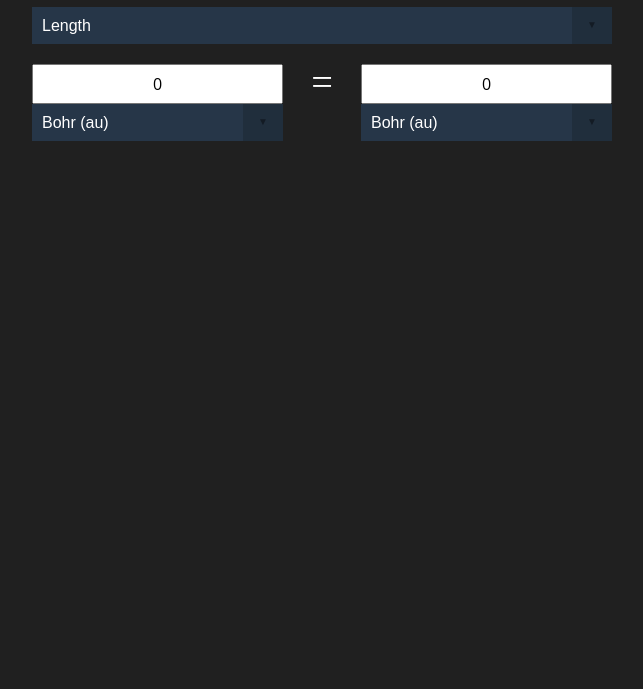
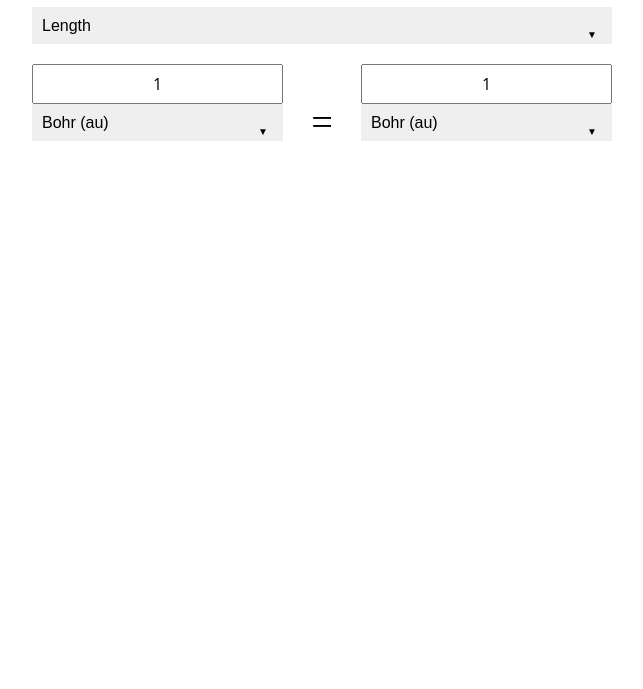
Before and after one commit to golnik/UnitConverter, a plain HTML site: page index.html in a window 1280 px wide. Shown: the part 111-800 px from the top of the page, without its empty margins (318-961 px from the left). Drawn offline with Linux system fonts and the light colour scheme.

Commit message:
new version

```diff
--- a/index.html
+++ b/index.html
@@ -26,9 +26,11 @@
         </span>
       </form>
 
+      <div class="flex-container">
+
       <div class="converter-side-a">
         <form name="form_A" onSubmit="return false">
-          <input type="text" class="numbersonly" name="unit_input" maxlength="20" value="0" onKeyUp="CalculateUnit(document.form_A, document.form_B)">
+          <input type="text" class="numbersonly" name="unit_input" maxlength="20" value="1" onKeyUp="CalculateUnit(document.form_A, document.form_B)">
           <span>
             <select name="unit_menu" onChange="CalculateUnit(document.form_B, document.form_A)">
             </select>
@@ -42,7 +44,7 @@
 
       <div class="converter-side-b">
         <form name="form_B" onSubmit="return false">
-          <input type="text" class="numbersonly" name="unit_input" maxlength="20" value="0" onkeyup="CalculateUnit(document.form_B, document.form_A)">
+          <input type="text" class="numbersonly" name="unit_input" maxlength="20" value="1" onkeyup="CalculateUnit(document.form_B, document.form_A)">
           <span>
             <select name="unit_menu" onChange="CalculateUnit(document.form_A, document.form_B)">
             </select>
@@ -51,5 +53,7 @@
       </div> <!-- /converter-side-b -->
     </div><!-- /converter-wrapper -->
 
+  </div>
+
    </body>
  </html>
--- a/src/script.js
+++ b/src/script.js
@@ -33,6 +33,7 @@ indx += 1;
 Units[indx] = new Unit("Time");
 Units[indx].addConversion("atomic unit",1.0);
 Units[indx].addConversion("attosecond",24.188843265864);
+Units[indx].addConversion("femtoseconds",24.188843265864/1000);
 indx += 1;
 
 //energy
@@ -59,7 +60,7 @@ class EnergyUnit extends Unit{
       var targetFactor = this.factor[targetIndex];
 
       var h = 2. * Math.PI;
-      var c = 137.03599;
+      var c = 137.03599917721;
 
       result = h*c / (value / sourceFactor) * targetFactor;
     }
@@ -75,6 +76,12 @@ Units[indx].addConversion("nm",0.052917721090380,1);
 indx += 1;
 
 //field intensity
+Units[indx] = new Unit("Field Intensity");
+Units[indx].addConversion("atomic unit",1.0);
+var au2Vpnm = 5.14220675112E+2;
+Units[indx].addConversion("V/nm",au2Vpnm);
+Units[indx].addConversion("V/m",au2Vpnm*1E9);
+indx += 1;
 
 //cross section
 
@@ -103,7 +110,7 @@ function CalculateUnit(sourceForm, targetForm) {
   var sourceValue = sourceForm.unit_input.value;
 
   // First check if the user has given numbers or anything that can be made to one...
-  sourceValue = parseFloat(sourceValue);
+  //sourceValue = parseFloat(sourceValue);
   if (!isNaN(sourceValue) || sourceValue == 0) {
     // If we can make a valid floating-point number, put it in the text box and convert!
     sourceForm.unit_input.value = sourceValue;
@@ -132,6 +139,9 @@ function ConvertFromTo(sourceForm, targetForm) {
 
   // All that's left is to update the target input box:
   // optionally one can use .toExponential() to display number in scientific notation
+  if(Math.abs(result)>1E+3 || Math.abs(result)<1E-3){
+    result = result.toExponential();
+  }
   targetForm.unit_input.value = result;
 }
 
--- a/src/style.css
+++ b/src/style.css
@@ -1,10 +1,8 @@
 body {
     padding-top: 20px;
-    background-color: #202020;
   }
 
   h1 {
-    color: #E5E5E5;
     font-family: 'Poppins', sans-serif;
     letter-spacing:
     font-weight: 700;
@@ -37,8 +35,6 @@ body {
   }
 
   .converter-wrapper span select {
-    background-color: #263648;
-    color: #fff;
     font-size: inherit;
     padding: 10px;
     width: 100%;
@@ -64,8 +60,7 @@ body {
     line-height: 1;
     right: 1.5em;
     top: 50%;
-    margin-top: -.5em;
-    color: #131B24;
+    margin-top: .5em;
   }
 
   .converter-wrapper span::before { /*  Custom dropdown arrow cover */
@@ -74,25 +69,18 @@ body {
     top: 0;
     bottom: 0;
     border-radius: 0;
-    background-color: #202E3C;
+  }
+
+  .flex-container {
+    display: flex;
   }
 
   .converter-side-a,
   .converter-side-b {
+    flex: 1;
     float: left;
     margin-top: 10px;
     box-sizing: border-box;
-    width: 45%;
-  }
-
-  .converter-equals {
-    float: left;
-    box-sizing: border-box;
-    width: 10%;
-    color: #FFF;
-    font-size: 2.4em;
-    line-height: 0;
-    text-align: center;
   }
 
   .converter-side-a {
@@ -102,3 +90,13 @@ body {
   .converter-side-b {
     padding-left: 10px;
   }
+
+  .converter-equals {
+    float: left;
+    margin-top: 40px;
+    box-sizing: border-box;
+    width: 10%;
+    font-size: 2.4em;
+    line-height: 0;
+    text-align: center;
+  }
```
